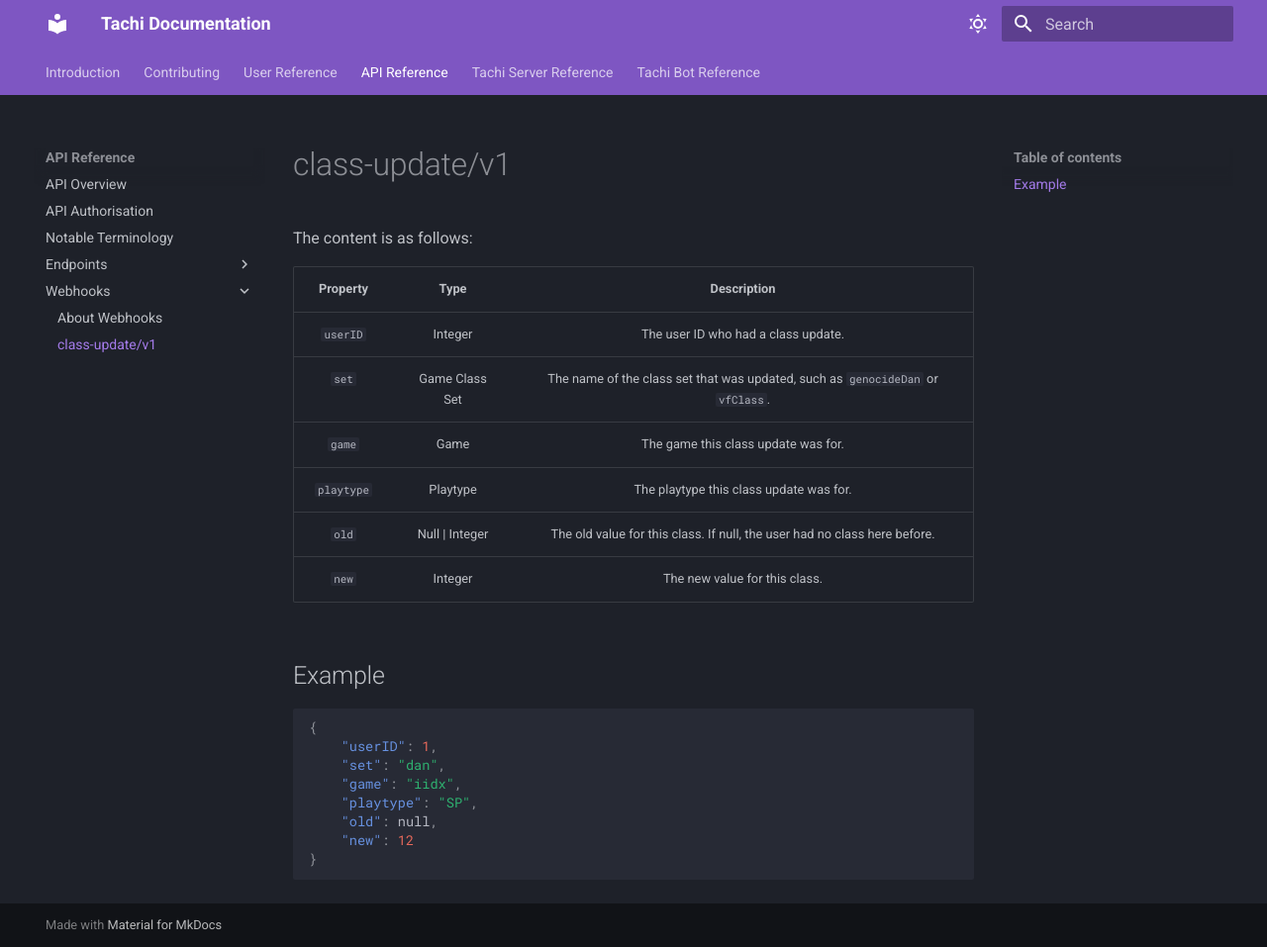
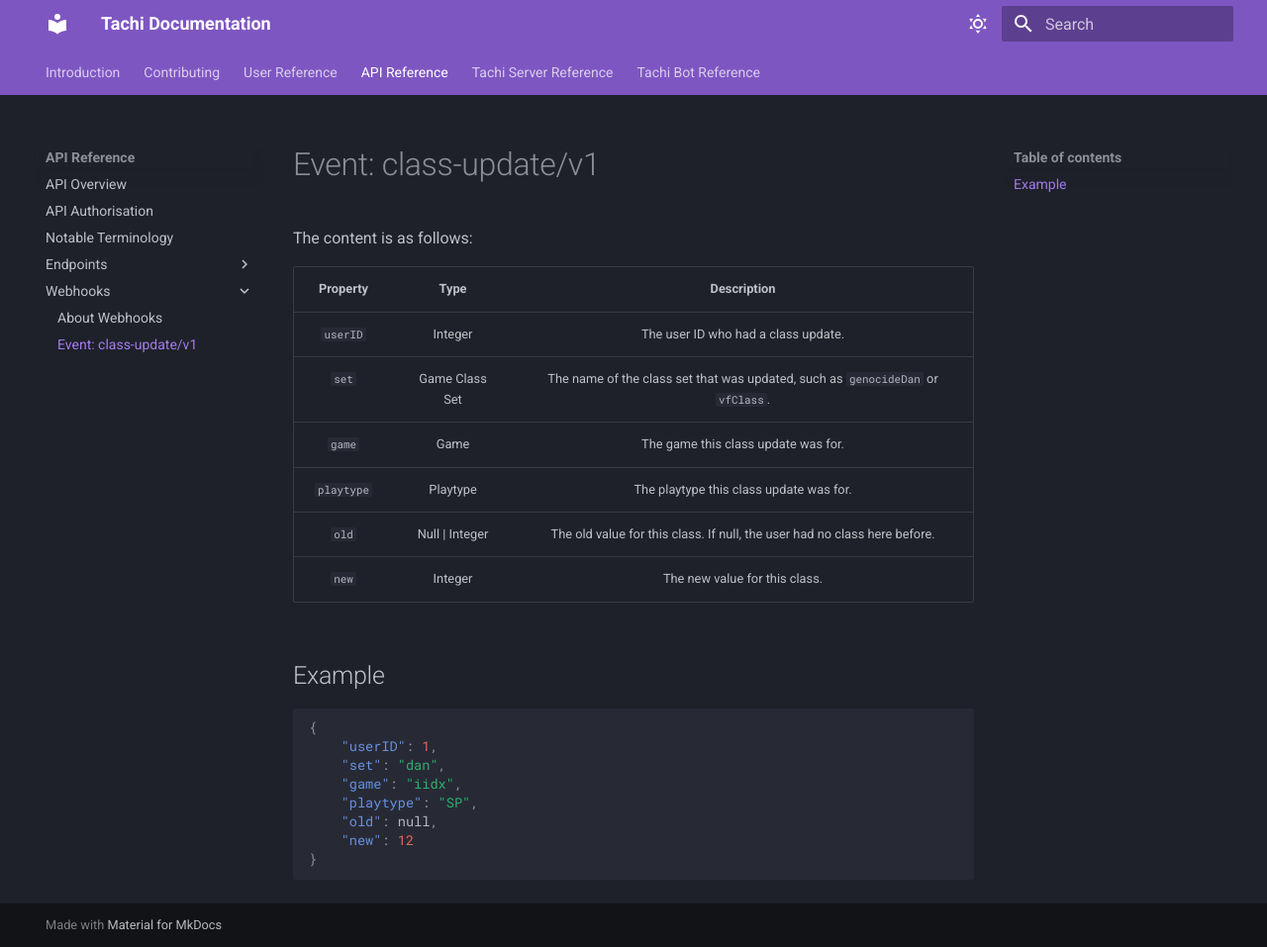
Before and after one commit to zkrising/Tachi, an MkDocs documentation site: the page built from docs/docs/api/webhooks/class-update-v1.md, in a window 1280 px wide and 957 px high. Shown: the whole window at 99% size. Built offline with MkDocs 1.6.1 and Material for MkDocs 9.7.7, drawn with Linux system fonts in a browser that asks for light colours.

Commit message:
Pretty up the title a bit

```diff
--- a/docs/docs/api/webhooks/class-update-v1.md
+++ b/docs/docs/api/webhooks/class-update-v1.md
@@ -1,4 +1,4 @@
-# class-update/v1
+# Event: class-update/v1
 
 The content is as follows:
 
```
